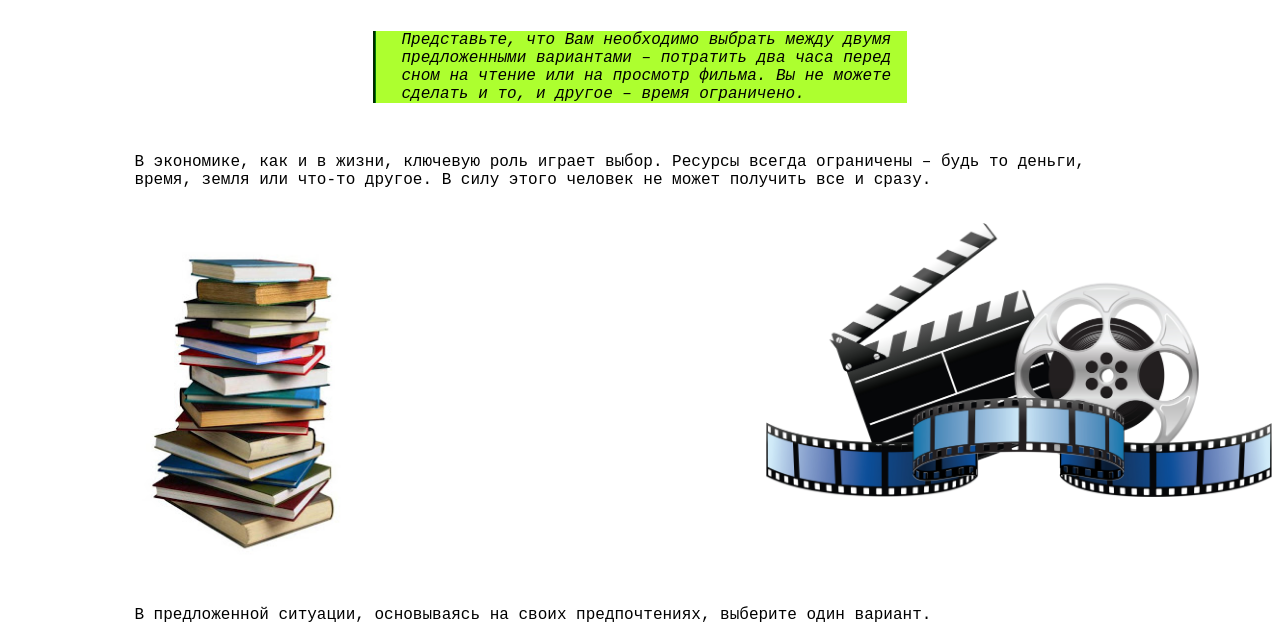
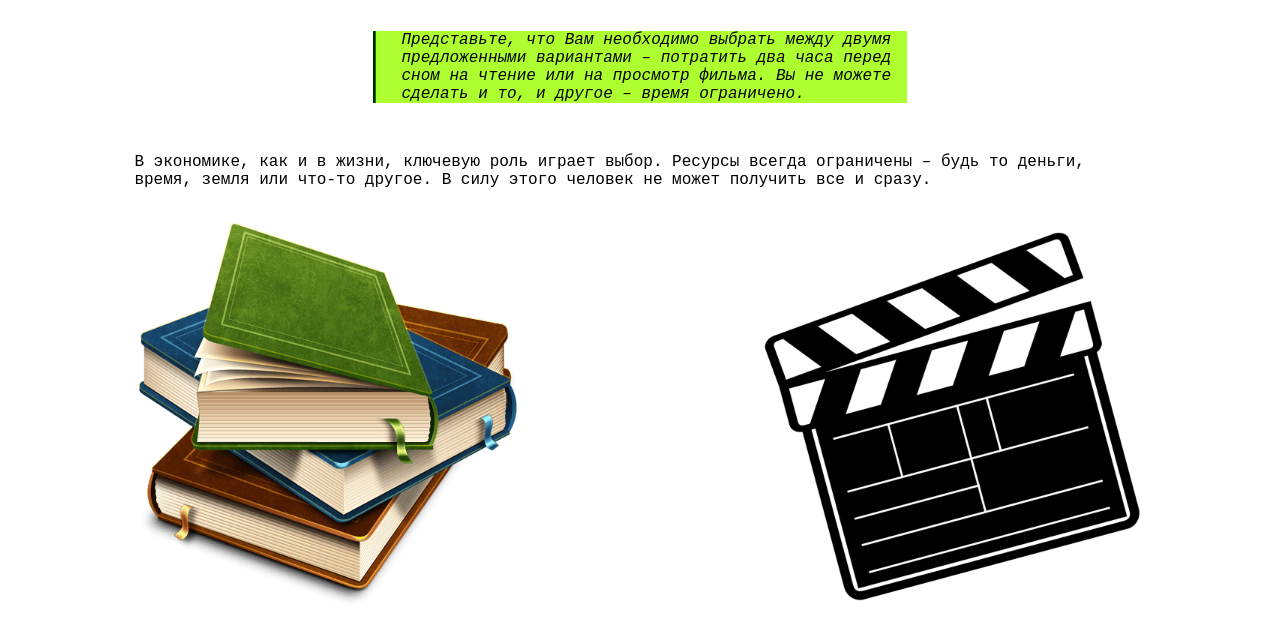
Before and after one commit to pm3512/EconomicGames, a plain HTML site: page index.html in a window 1280 px wide. Shown: the part 121-760 px from the top of the page. Drawn offline with Linux system fonts and the light colour scheme.

Commit message:
fixed images

```diff
--- a/index.html
+++ b/index.html
@@ -17,7 +17,7 @@
         Ресурсы всегда ограничены – будь то деньги, время, земля или что-то другое.
         В силу этого человек не может получить все и сразу.</p></div>
     <br>
-    <div><img src="res/books.jpg" class="left"><img src="res/movie.jpg" class="right"></div>
+    <div><img src="res/books.png" id="left"><img src="res/movie.png" id="right"></div>
     <br>
     <div class="main"><p>В предложенной ситуации, основываясь на своих предпочтениях, выберите один вариант.
         <br><br>
--- a/index.js
+++ b/index.js
@@ -1,15 +1,22 @@
+var left = document.getElementById("left");
+var right = document.getElementById("right");
+
+left.style.paddingLeft ="10vw";
+right.style.float = "right";
+right.style.paddingRight = "10vw";
+
 var iframe = document.getElementById("myFrame");
 
-set_iframe_size_style();
+set_element_size_style();
 
 iframe.style.position = "relative";
 iframe.style.width = "80vw";
 iframe.style.left = "10vw";
 
-function set_iframe_size_style() {
+function set_element_size_style() {
     var w = document.documentElement.clientWidth;
     var h = document.documentElement.clientHeight;
-    if (h > (200 / 0.6)) {
+    if (h > 200 / 0.6) {
         iframe.style.height = "60vh";
     } else {
         iframe.style.height = "200px";
@@ -19,7 +26,14 @@ function set_iframe_size_style() {
     } else {
         iframe.style.width = "640px";
     }
+    if(w > 200 / 0.4) {
+        left.style.width = "30vw";
+        right.style.width = "30vw";
+    } else {
+        left.style.width = "200px";
+        right.style.width = "200px";
+    }
 }
 
-window.addEventListener("resize", set_iframe_size_style);
+window.addEventListener("resize", set_element_size_style);
 localStorage.clear();
--- a/style.css
+++ b/style.css
@@ -32,12 +32,3 @@ div.definition {
     font-style: italic;
     font-family: Cousine, monospace;
 }
-
-img.left {
-    width: 40%;
-}
-
-img.right {
-    width: 40%;
-    float: right;
-}
```
Also changed, not shown: res/books.jpg (deleted), res/books.png (added), res/movie.jpg (deleted), res/movie.png (added).
